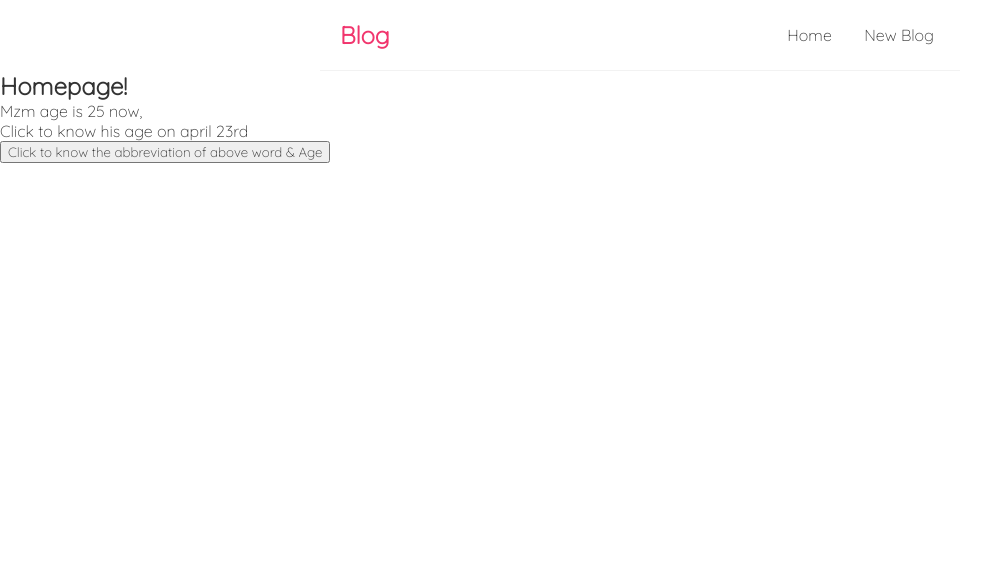
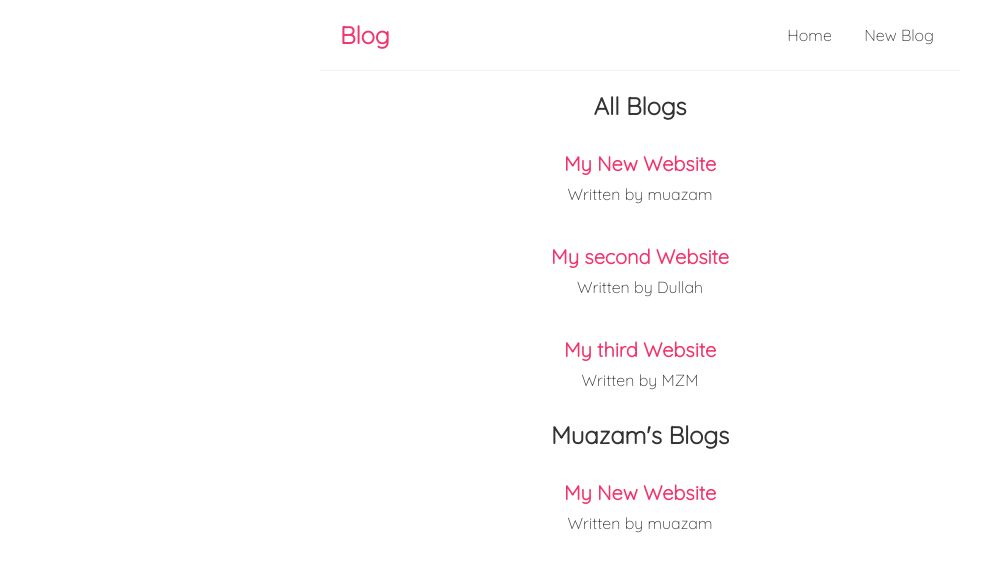
Before and after one commit to muazam-cmd/test-APP, a React (Create React App) app: page / in a window 1280 px wide. Shown: the top 568 px of the page, without its empty margins (0-996 px from the left). Built offline with nearby package versions, Linux system fonts and the light colour scheme.

Commit message:
added some new styling

```diff
--- a/package.json
+++ b/package.json
@@ -6,7 +6,9 @@
     "@testing-library/jest-dom": "^5.16.5",
     "@testing-library/react": "^13.4.0",
     "@testing-library/user-event": "^13.5.0",
+    "bootstrap": "^5.2.3",
     "react": "^18.2.0",
+    "react-bootstrap": "^2.7.0",
     "react-dom": "^18.2.0",
     "react-scripts": "5.0.1",
     "web-vitals": "^2.1.4"
--- a/src/App.js
+++ b/src/App.js
@@ -1,11 +1,13 @@
 import Navbar from './Navbar';
 import Home from './home';
+
 
 function App() {
   return (
     <div className="App">
       <Navbar />
-      <div className="Container">
+      <div className="">
+        <br />
         <Home />
       </div>
     </div>
--- /dev/null
+++ b/src/BlogList.jsx
@@ -0,0 +1,16 @@
+const BlogList = ({ blogs, title }) => {
+
+    return (
+        <div className="blog-list">
+            <h2>{title}</h2>
+            {blogs.map((blog) => (
+                <div className="blog-preview" key={blog.id}>
+                    <h2>{blog.title}</h2>
+                    <p>Written by {blog.author}</p>
+                </div>
+            ))}
+        </div>
+    );
+}
+
+export default BlogList
--- a/src/home.jsx
+++ b/src/home.jsx
@@ -1,19 +1,18 @@
 import { useState } from "react";
+import BlogList from "./BlogList";
+
 const Home = () => {
 
-    const [name, setName] = useState('Mzm');
-    const [age, setAge] = useState('25');
-
-    const handleClick = () => {
-        setName('Muazam')
-        setAge('26')
-    }
+    const [blogs, setBlogs] = useState([
+        { title: 'My New Website', body: 'lorem ipsum...', author: 'muazam', id: 1 },
+        { title: 'My second Website', body: 'lorem ipsum...', author: 'Dullah', id: 2 },
+        { title: 'My third Website', body: 'lorem ipsum...', author: 'MZM', id: 3 },
+    ]);
 
     return (
         <div className="home">
-            <h2>Homepage!</h2>
-            <p>{name} age is {age} now, <br /> Click to know his age on april 23rd</p>
-            <button onClick={handleClick}> Click to know the abbreviation of above word & Age</button>
+            <BlogList blogs={blogs} title="All Blogs" />
+            <BlogList blogs={blogs.filter((blog) => blog.author === 'muazam')} title="Muazam's Blogs" />
         </div>
     );
 }
--- a/src/index.css
+++ b/src/index.css
@@ -5,6 +5,9 @@
   margin: 0;
   font-family: "Quicksand";
   color: #333;
+}
+.App {
+  text-align: center;
 }
 .navbar {
   padding: 20px;
@@ -33,3 +36,18 @@
   margin: 40px auto;
   padding: 20px;
 }
+
+.blog-preview{
+  padding: 10px 16px;
+  margin: 20px 0;
+  border-radius: 1px solid #fafafa;
+}
+
+.blog-preview:hover{
+  box-shadow: 1px 3px 5px rgba(0, 0, 0, 0.1);
+}
+.blog-preview h2{
+  font-size: 20px;
+  color: #f1356d;
+  margin-bottom: 8px;
+}
```
Also changed, not shown: 1 other file (tests, documents, lock files or other folders).
